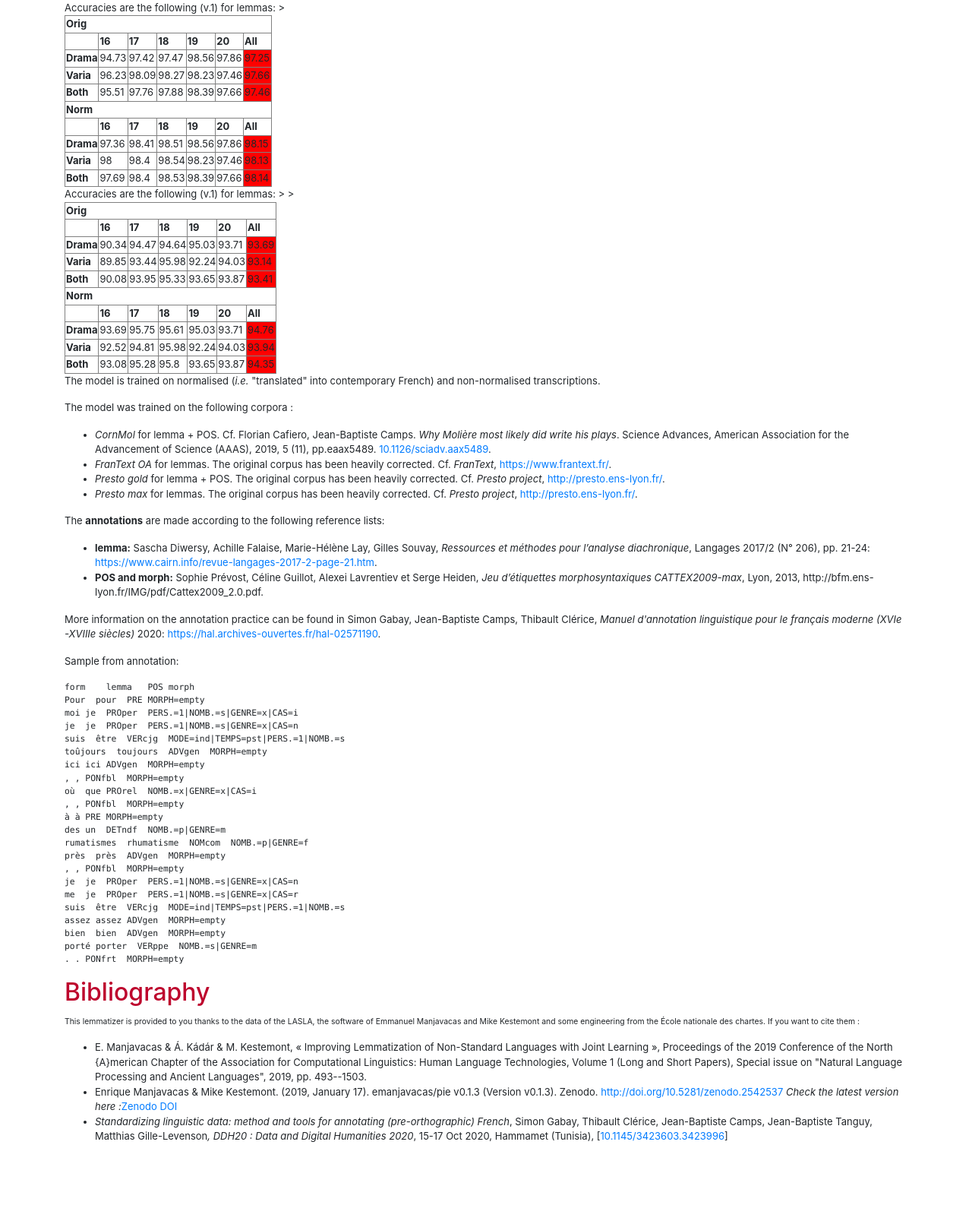
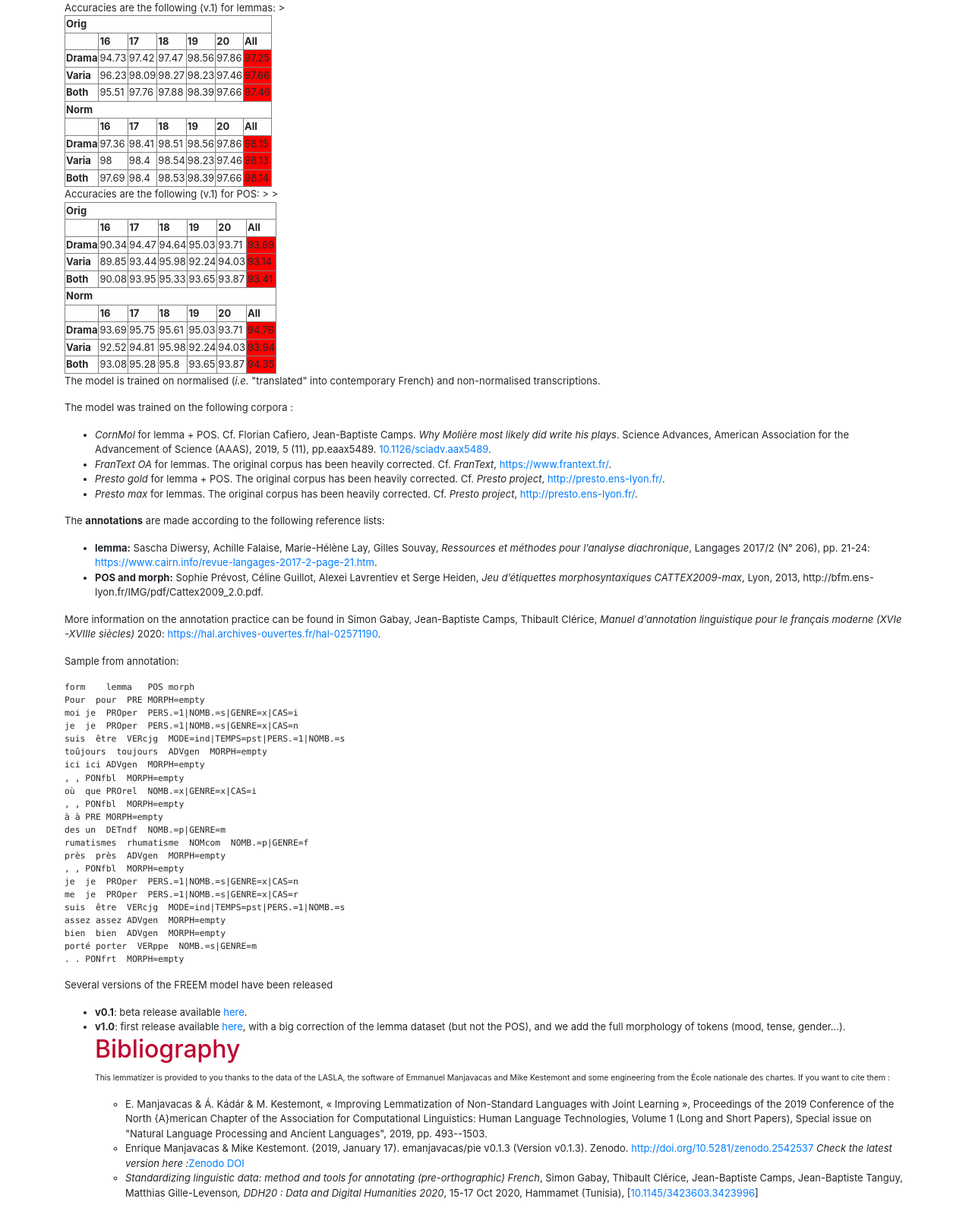
Before and after one commit to chartes/deucalion-chartes, a Flask app: page /freem in a window 1280 px wide. Shown: the part 1383-2994 px from the top of the page at 76% size. Before the commit the page ends 2886 px from the top, so only its background shows below. Run offline with Flask 2, Linux system fonts and the light colour scheme; some libraries are stand-ins or nearby versions.

Commit message:
corr mistakes

```diff
--- a/templates/freem.html
+++ b/templates/freem.html
@@ -110,7 +110,7 @@ Accuracies are the following (v.1) for lemmas:
     </tbody>
 </table>
 
-Accuracies are the following (v.1) for lemmas:
+Accuracies are the following (v.1) for POS:
 
 <table border="1">
 	  <thead>
@@ -233,6 +233,12 @@ assez assez ADVgen  MORPH=empty
 bien  bien  ADVgen  MORPH=empty
 porté porter  VERppe  NOMB.=s|GENRE=m
 . . PONfrt  MORPH=empty</code></pre>
+<p>Several versions of the FREEM model have been released</p>
+<ul class="incremental">
+<li><strong>v0.1</strong>: beta release available <a href="https://github.com/e-ditiones/LEM17/releases/tag/v0.1">here</a>.</li>
+<li><strong>v1.0</strong>: first release available <a href="https://github.com/e-ditiones/LEM17/releases/tag/v1">here</a>, with a big correction of the lemma dataset (but not the POS), and we add the full morphology of tokens (mood, tense, gender…).</li>
+
+
 {% endblock %}
 
 
```
